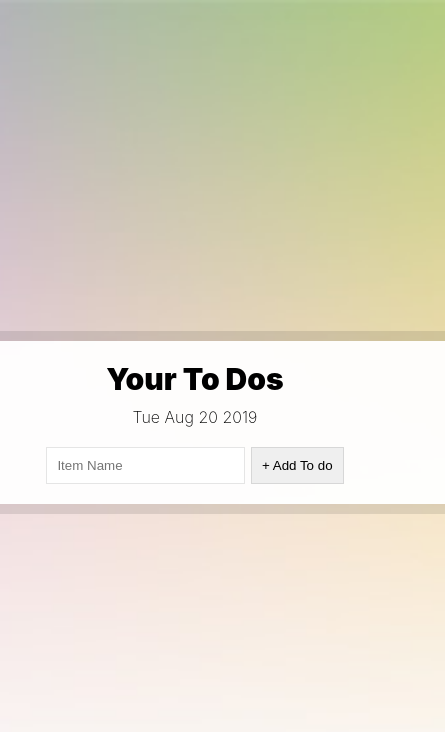
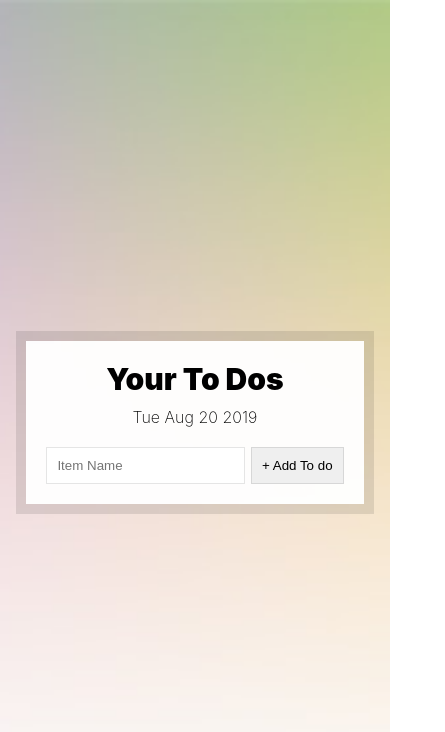
Before and after one commit to mailtokamalnayan/30DayJS, a plain HTML site: page 15-localstorage/index-START.html in a window 390 px wide. Shown: the whole page, 445 px wide, since content can reach past the window. Drawn offline with Linux system fonts and the light colour scheme.

Commit message:
Make it responsive

```diff
--- a/15-localstorage/index-START.html
+++ b/15-localstorage/index-START.html
@@ -4,6 +4,7 @@
     <meta charset="UTF-8" />
     <title>LocalStorage</title>
     <link rel="stylesheet" href="style.css" />
+    <meta name="viewport" content="width=device-width, initial-scale=1" />
   </head>
   <body>
     <div class="wrapper">
--- a/15-localstorage/style.css
+++ b/15-localstorage/style.css
@@ -21,7 +21,7 @@ html {
 
 .wrapper {
   padding: 20px;
-  width: 500px;
+  max-width: 500px;
   background: rgba(255, 255, 255, 0.95);
   box-shadow: 0 0 0 10px rgba(0, 0, 0, 0.1);
 }
```
